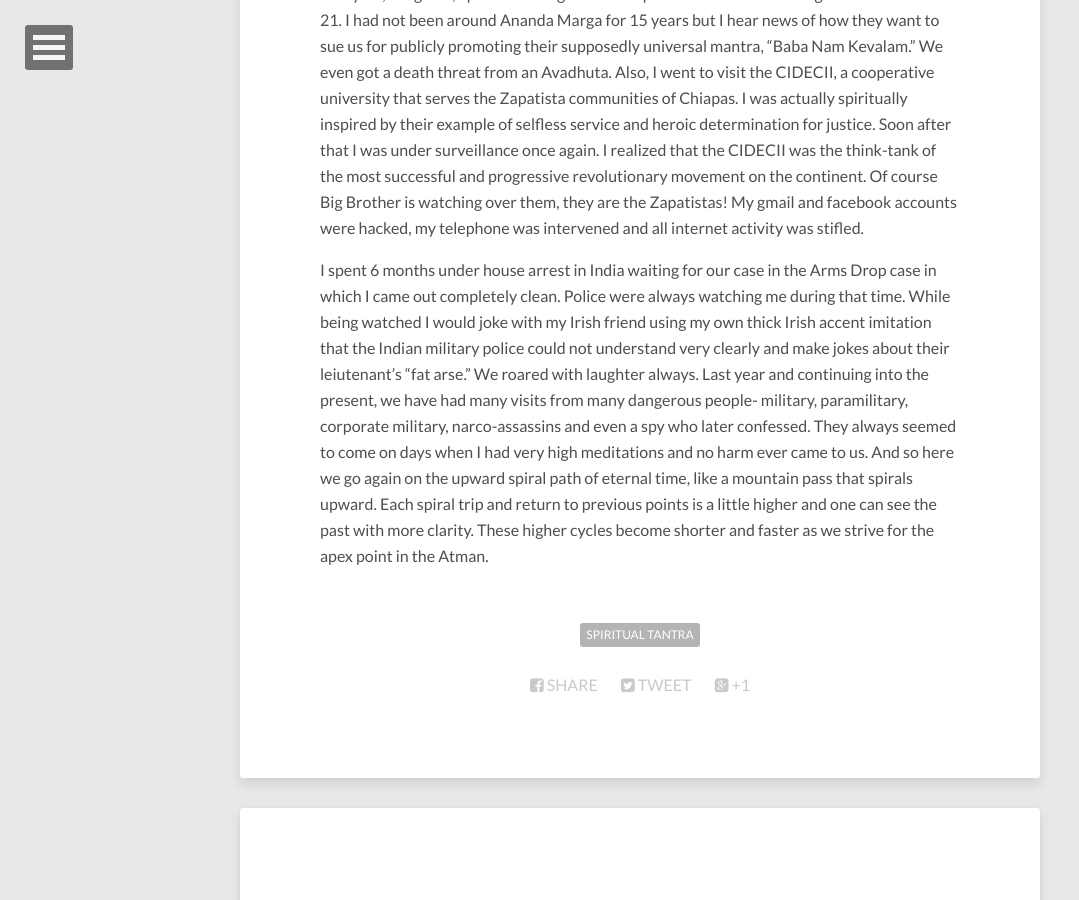
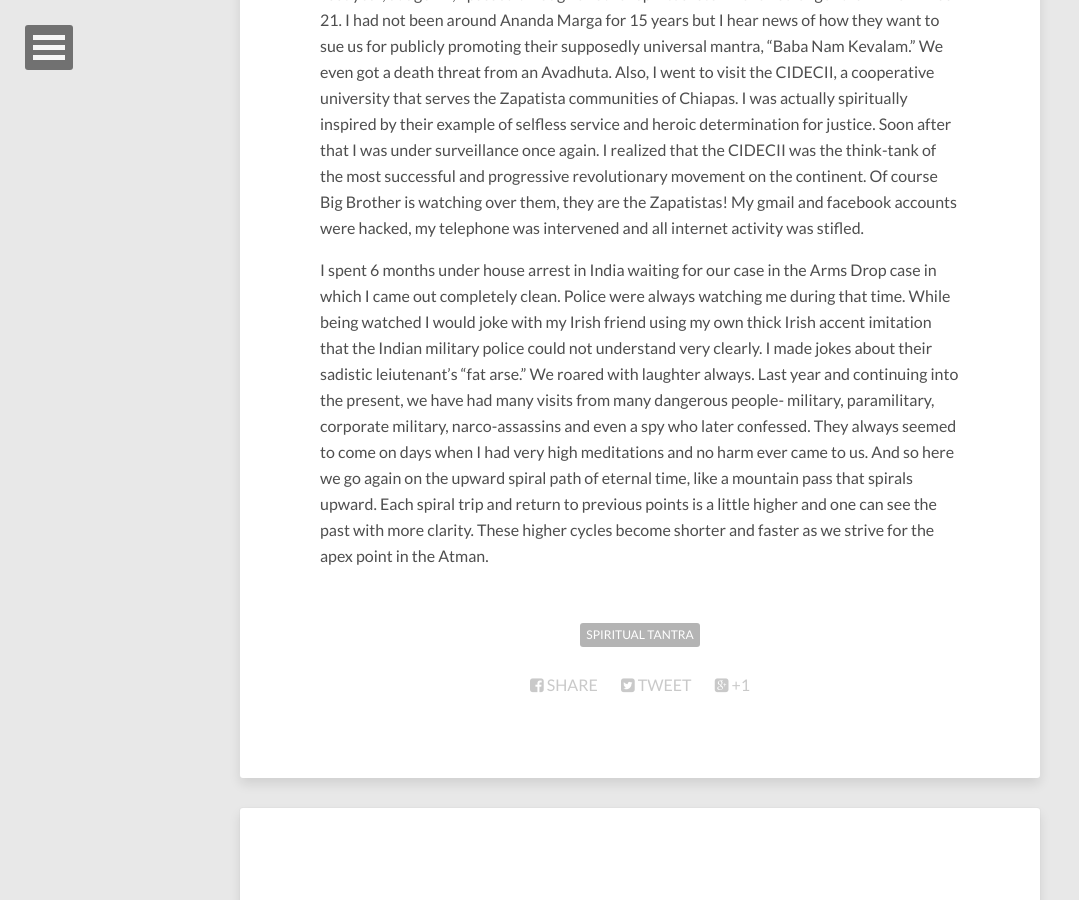
Before and after one commit to anandamurtiidiscursos/anandamurtiidiscursos.github.io, a Jekyll site: the page built from _posts/2015-08-29-eternal-recurrence.md, in a window 1280 px wide and 900 px high, scrolled down 2033 px. Shown: the whole window, without its empty margins (0-1079 px from the left). Built offline with Jekyll 4.4.1, drawn with Linux system fonts in a browser that asks for light colours; nearby versions of some CDN libraries; comment, search, counter and statistics services are not loaded.

Commit message:
Updated 2015-08-29-eternal-recurrence.md

```diff
--- a/_posts/2015-08-29-eternal-recurrence.md
+++ b/_posts/2015-08-29-eternal-recurrence.md
@@ -6,6 +6,7 @@ tags:
   - Spiritual Tantra
 published: true
 ---
+
 
 
 
@@ -26,4 +27,4 @@ I had a strong spiritual awakening at 21 years of age.  Concurrently, I got caug
 
 Last year, at age 42, I passed through another spiritual storm even stronger than when I was 21.  I had not been around Ananda Marga for 15 years but I hear news of how they want to sue us for publicly promoting their supposedly universal mantra, "Baba Nam Kevalam."  We even got a death threat from an Avadhuta.  Also, I went to visit the CIDECII, a cooperative university that serves the Zapatista communities of Chiapas.   I was actually spiritually inspired by their example of selfless service and heroic determination for justice.  Soon after that I was under surveillance once again.  I realized that the CIDECII was the think-tank of the most successful and progressive revolutionary movement on the continent.  Of course Big Brother is watching over them, they are the Zapatistas! My gmail and facebook accounts were hacked, my telephone was intervened and all internet activity was stifled.
 
-I spent 6 months under house arrest in India waiting for our case in the Arms Drop case in which I came out completely clean.  Police were always watching me during that time.  While being watched I would joke with my Irish friend using my own thick Irish accent imitation that the Indian military police could not understand very clearly and make jokes about their leiutenant's "fat arse."  We roared with laughter always.  Last year and continuing into the present, we have had many visits from many dangerous people- military, paramilitary, corporate military, narco-assassins and even a spy who later confessed.  They always seemed to come on days when I had very high meditations and no harm ever came to us.  And so here we go again on the upward spiral path of eternal time, like a mountain pass that spirals upward.  Each spiral trip and return to previous points is a little higher and one can see the past with more clarity.  These higher cycles become shorter and faster as we strive for the apex point in the Atman.
+I spent 6 months under house arrest in India waiting for our case in the Arms Drop case in which I came out completely clean.  Police were always watching me during that time.  While being watched I would joke with my Irish friend using my own thick Irish accent imitation that the Indian military police could not understand very clearly.  I made jokes about their sadistic leiutenant's "fat arse."  We roared with laughter always.  Last year and continuing into the present, we have had many visits from many dangerous people- military, paramilitary, corporate military, narco-assassins and even a spy who later confessed.  They always seemed to come on days when I had very high meditations and no harm ever came to us.  And so here we go again on the upward spiral path of eternal time, like a mountain pass that spirals upward.  Each spiral trip and return to previous points is a little higher and one can see the past with more clarity.  These higher cycles become shorter and faster as we strive for the apex point in the Atman.
```
